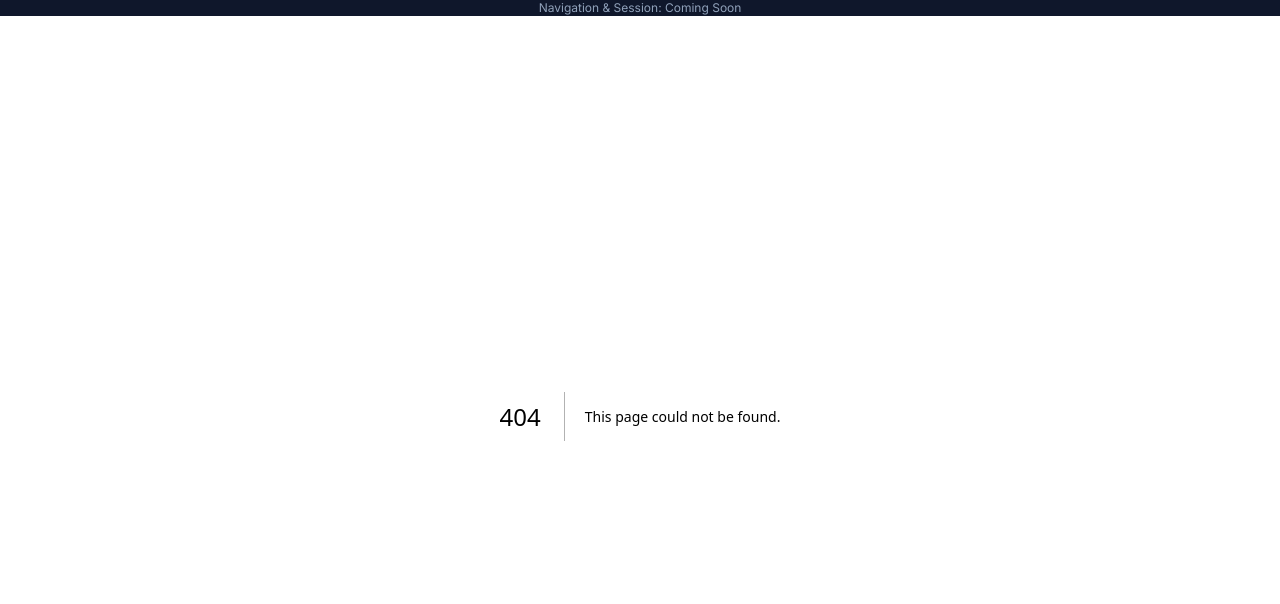
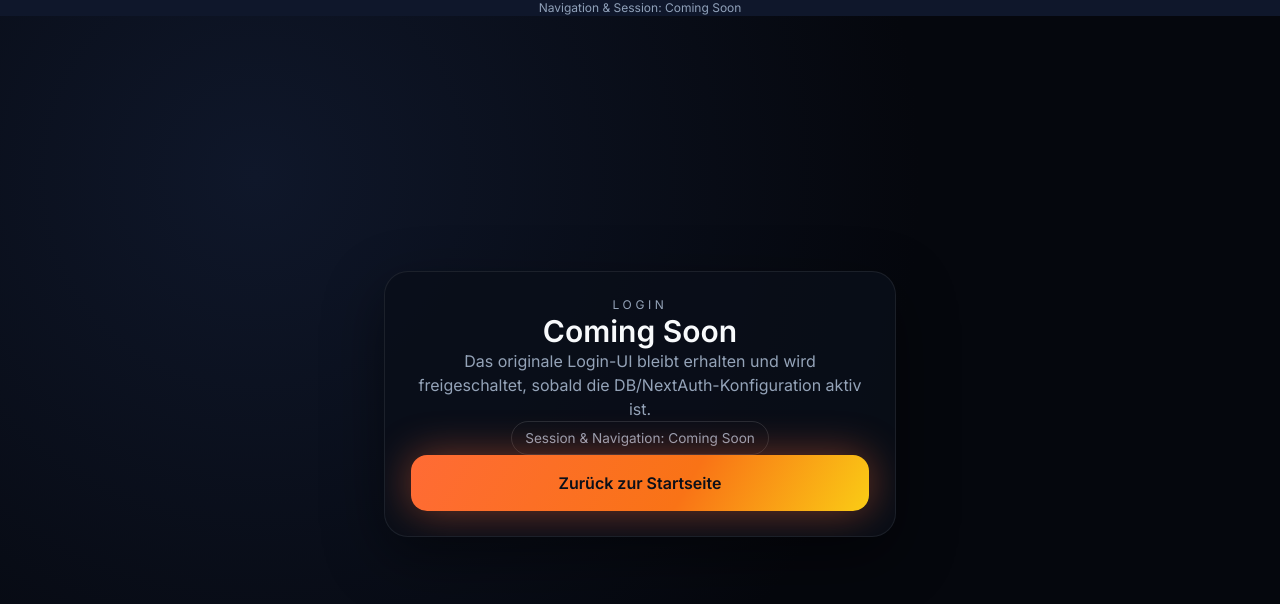
Before and after one commit to steffenvolbeat/METAL3DCORE-Plattform, a Next.js app: page /login in a window 1280 px wide. Before the commit this address had no page. Shown: the top 604 px of the page. Built offline with nearby package versions, Linux system fonts and the light colour scheme.

Commit message:
Add auth coming-soon placeholders with original UI

```diff
--- /dev/null
+++ b/src/app/(auth)/login/page.tsx
@@ -0,0 +1,19 @@
+// app/(auth)/login/page.tsx
+export default function LoginComingSoon() {
+  return (
+    <main className="min-h-screen bg-theme-primary flex items-center justify-center px-6">
+      <div className="section-card max-w-lg w-full text-center space-y-4">
+        <p className="text-xs uppercase tracking-[0.3em] text-theme-secondary">Login</p>
+        <h1 className="text-3xl font-semibold">Coming Soon</h1>
+        <p className="text-theme-secondary">
+          Das originale Login-UI bleibt erhalten und wird freigeschaltet, sobald die DB/NextAuth-Konfiguration aktiv
+          ist.
+        </p>
+        <div className="chip">Session & Navigation: Coming Soon</div>
+        <a href="/" className="button-primary inline-flex justify-center w-full">
+          Zurück zur Startseite
+        </a>
+      </div>
+    </main>
+  );
+}
--- /dev/null
+++ b/src/app/(auth)/register/page.tsx
@@ -0,0 +1,18 @@
+// app/(auth)/register/page.tsx
+export default function RegisterComingSoon() {
+  return (
+    <main className="min-h-screen bg-theme-primary flex items-center justify-center px-6">
+      <div className="section-card max-w-lg w-full text-center space-y-4">
+        <p className="text-xs uppercase tracking-[0.3em] text-theme-secondary">Registrierung</p>
+        <h1 className="text-3xl font-semibold">Coming Soon</h1>
+        <p className="text-theme-secondary">
+          Sobald Datenbank und Auth-Flow freigeschaltet sind, wird hier die Registrierung möglich sein.
+        </p>
+        <div className="chip">Session & Navigation: Coming Soon</div>
+        <a href="/" className="button-primary inline-flex justify-center w-full">
+          Zurück zur Startseite
+        </a>
+      </div>
+    </main>
+  );
+}
```
